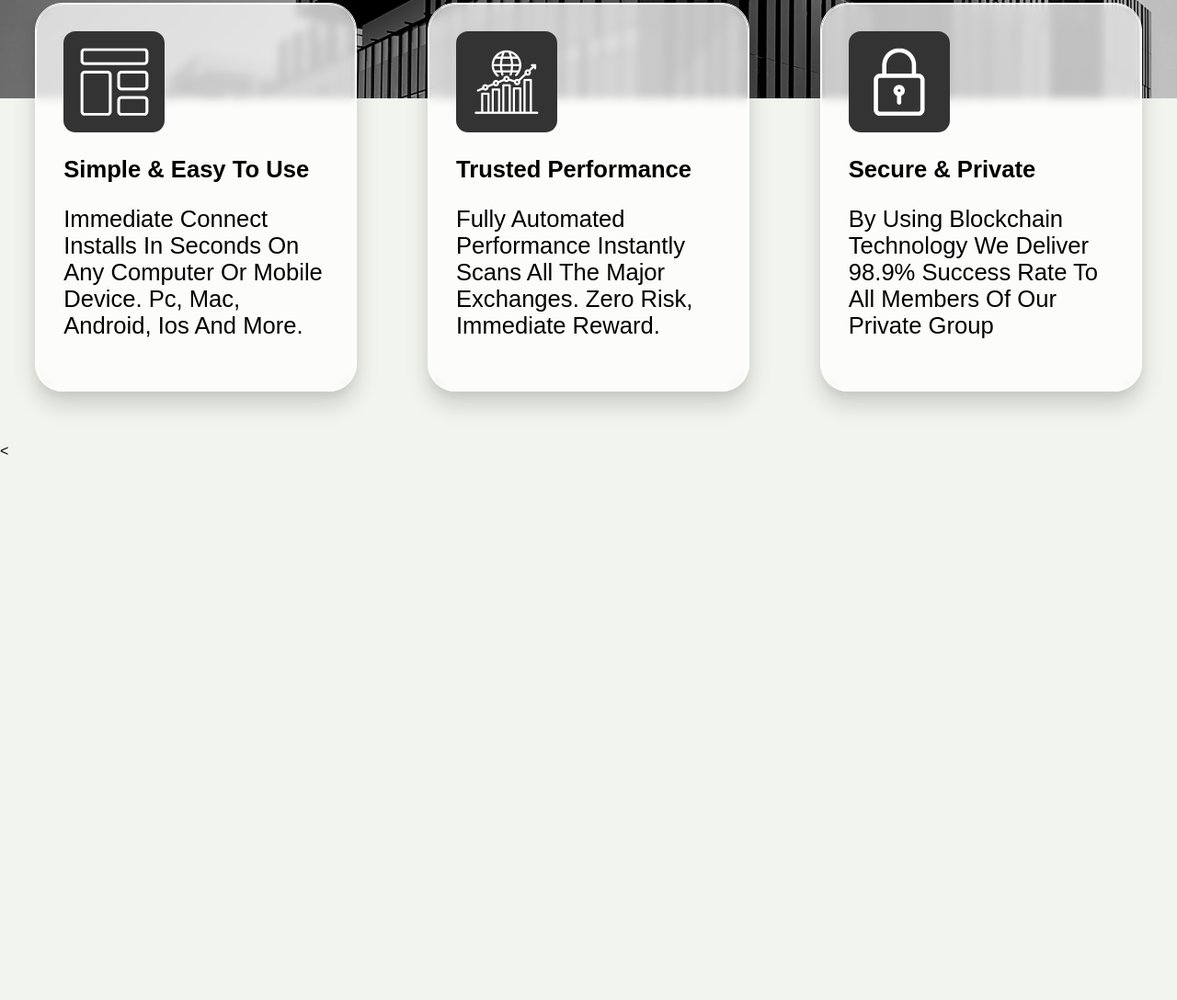
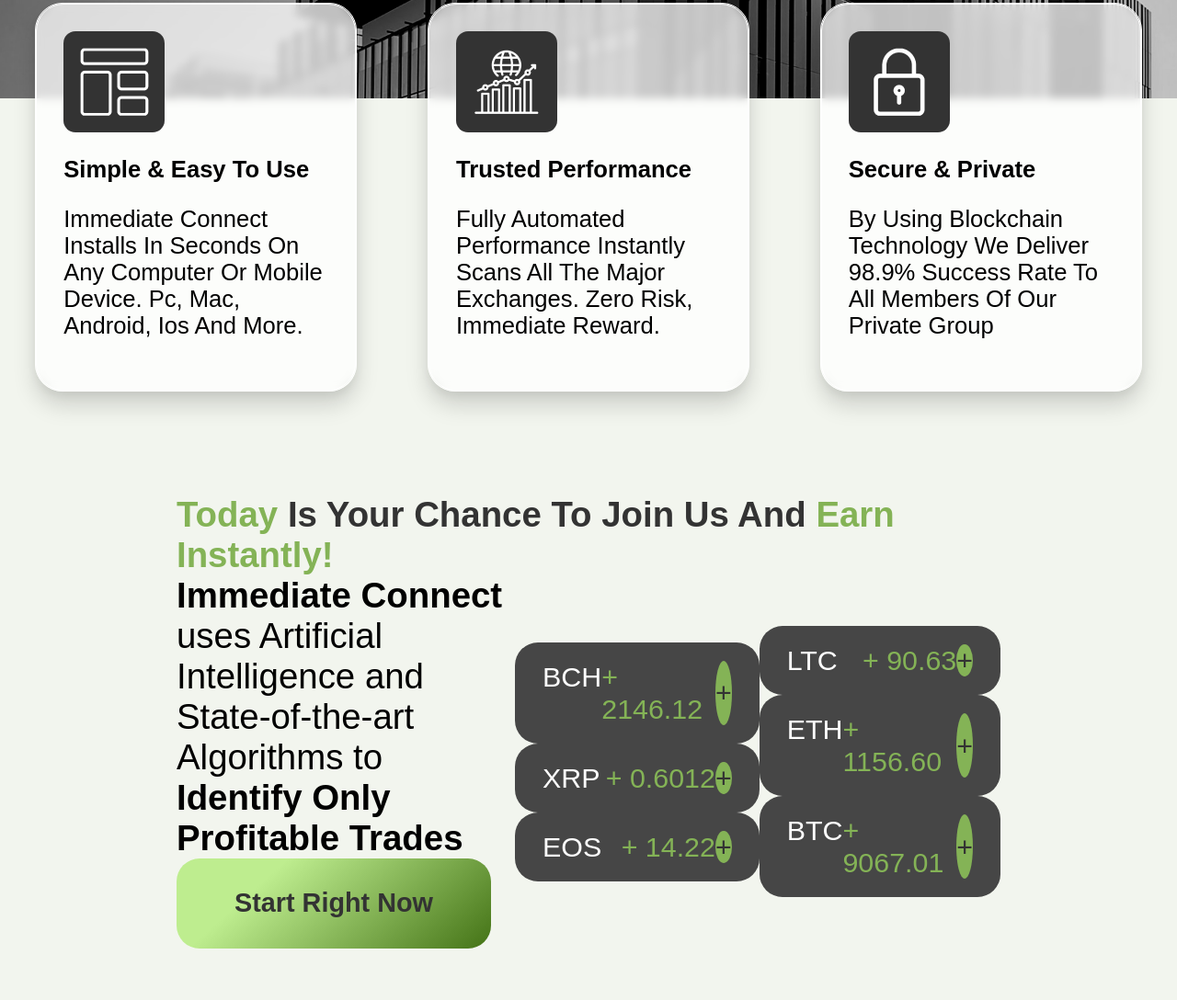
Before and after one commit to dakakeket/fackads, a plain HTML site: page index.html in a window 1280 px wide. Shown: the part 1328-2416 px from the top of the page at 92% size. Before the commit the page ends 1828 px from the top, so only its background shows below. Drawn offline with Linux system fonts and the light colour scheme.

Commit message:
some styles

```diff
--- a/index.html
+++ b/index.html
@@ -94,7 +94,65 @@
             </div>
         </section>
         <section class="feature">
-            <
+            <h3 class="call"><span class="call call_green">Today</span> Is Your Chance To Join Us And <span class="call call_green">Earn Instantly!</span></h3>
+            <div class="feature-call">
+                <div class="feature__description-text">
+                    <p class="description"><span class="description description_bold">Immediate Connect</span> uses Artificial Intelligence and State-of-the-art Algorithms to <span class="description description_bold">Identify Only Profitable Trades</span></p>
+                    <div class="button">
+                        <a href="index.html" class="button__text">Start Right Now</a>
+                    </div>
+                </div>
+                <div class="exchange-rate">
+                    <div class="exchange-rate__pack">
+                        <div class="currency-rate__block">
+                            <p class="currency-name">BCH</p>
+                            <div class="rate-button">
+                                <p class="currency-rate">+ 2146.12</p>
+                                <div class="currency-button">
+                                    +
+                                </div>
+                            </div>
+                        </div>
+                        <div class="currency-rate__block">
+                            <p class="currency-name">XRP</p>
+                            <div class="rate-button">
+                                <p class="currency-rate">+ 0.6012</p>
+                                <span class="currency-button">+</span>
+                            </div>
+                        </div>
+                        <div class="currency-rate__block">
+                            <p class="currency-name">EOS</p>
+                            <div class="rate-button">
+                                <p class="currency-rate">+ 14.22</p>
+                                <span class="currency-button">+</span>
+                            </div>
+                        </div>
+                    </div>
+                    <div class="exchange-rate__pack">
+                        <div class="currency-rate__block">
+                            <p class="currency-name">LTC</p>
+                            <div class="rate-button">
+                                <p class="currency-rate">+ 90.63</p>
+                                <span class="currency-button">+</span>
+                            </div>
+                        </div>
+                        <div class="currency-rate__block">
+                            <p class="currency-name">ETH</p>
+                            <div class="rate-button">
+                                <p class="currency-rate">+ 1156.60</p>
+                                <span class="currency-button">+</span>
+                            </div>
+                        </div>
+                        <div class="currency-rate__block">
+                            <p class="currency-name">BTC</p>
+                            <div class="rate-button">
+                                <p class="currency-rate">+ 9067.01</p>
+                                <span class="currency-button currency-button_purple">+</span>
+                            </div>
+                        </div>
+                    </div>
+                </div>
+            </div>
         </section>
     </main>
 </div>
--- a/style.css
+++ b/style.css
@@ -152,7 +152,7 @@
     border-radius: 15px;
 }
 
-.lead__form-input:placeholder {
+.lead__form-input::placeholder {
     color: white;
     font-family: 'Montserrat', Arial, sans-serif;
     font-size: 1.4rem;
@@ -271,10 +271,10 @@
     border-radius: 30px;
     background-color: rgba(255,255,255, 0.5);
     padding: 30px;
-    box-shadow: rgba(0, 0, 0, 0.15) 0px 15px 25px, rgba(0, 0, 0, 0.05) 0px 5px 10px;
+    box-shadow: rgba(0, 0, 0, 0.15) 0 15px 25px, rgba(0, 0, 0, 0.05) 0 5px 10px;
 }
 
-.argument-block:before {
+.argument-block::before {
     content: '';
     position: absolute;
     top: 0;
@@ -308,6 +308,102 @@
 .argument__description {
     font-weight: 500;
 }
+
+.feature {
+    margin: 0;
+    padding: 7vh 15vw;
+    display: flex;
+    flex-direction: column;
+    justify-content: center;
+    align-items: center;
+}
+
+.call {
+    margin: 0;
+    font-size: 2.4rem;
+    font-weight: 700;
+    color: #333333;
+}
+
+.call_green {
+    color: #84B356;
+}
+
+.feature-call {
+    display: flex;
+    flex-direction: row;
+    justify-content: space-between;
+}
+
+.feature__description-text {
+    display: flex;
+    flex-direction: column;
+    width: 43%;
+}
+
+.description {
+    margin: 0;
+    font-size: 2.4rem;
+    font-weight: 500;
+}
+
+.description_bold {
+    font-weight: 600;
+}
+
+.exchange-rate {
+    display: flex;
+    flex-direction: row;
+    align-items: center;
+}
+
+.exchange-rate__pack {
+    display: flex;
+    flex-direction: column;
+}
+
+.currency-rate__block {
+    background-color: #464646;
+    border-radius: 25px;
+    max-width: 387px;
+    display: flex;
+    flex-direction: row;
+    padding: 20px 30px;
+    justify-content: space-between;
+}
+
+.currency-name {
+    color: white;
+    margin: 0;
+    font-weight: 500;
+    font-size: 1.9rem;
+}
+
+.rate-button {
+    display: flex;
+    flex-direction: row;
+    justify-content: flex-end;
+}
+
+.currency-rate {
+    color: #84B356;
+    margin: 0;
+    font-weight: 500;
+    font-size: 1.9rem;
+}
+
+.currency-button {
+    display: flex;
+    justify-content: center;
+    align-items: center;
+    background-color: #84B356;
+    border-radius: 50%;
+    margin: 0;
+    font-weight: 500;
+    font-size: 1.9rem;
+    color: #333333;
+}
+
 
 @media screen and (min-width: 1920px) {
     .header {
@@ -352,5 +448,3 @@
         height: 70vh;
     }
 }
-
-7
```
Also changed, not shown: 1 other file.
